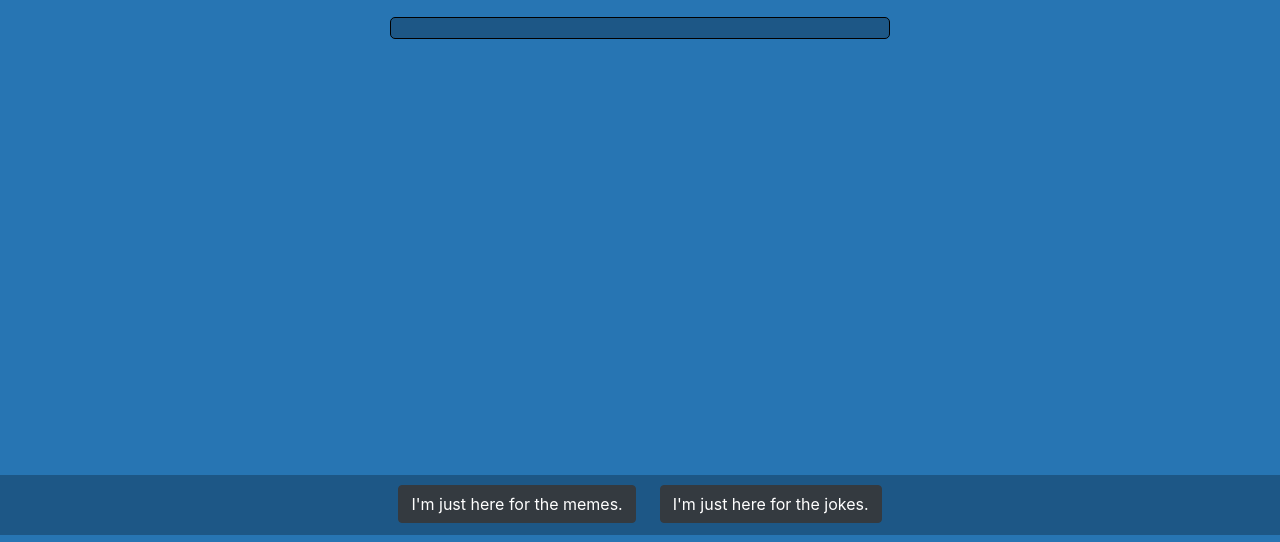
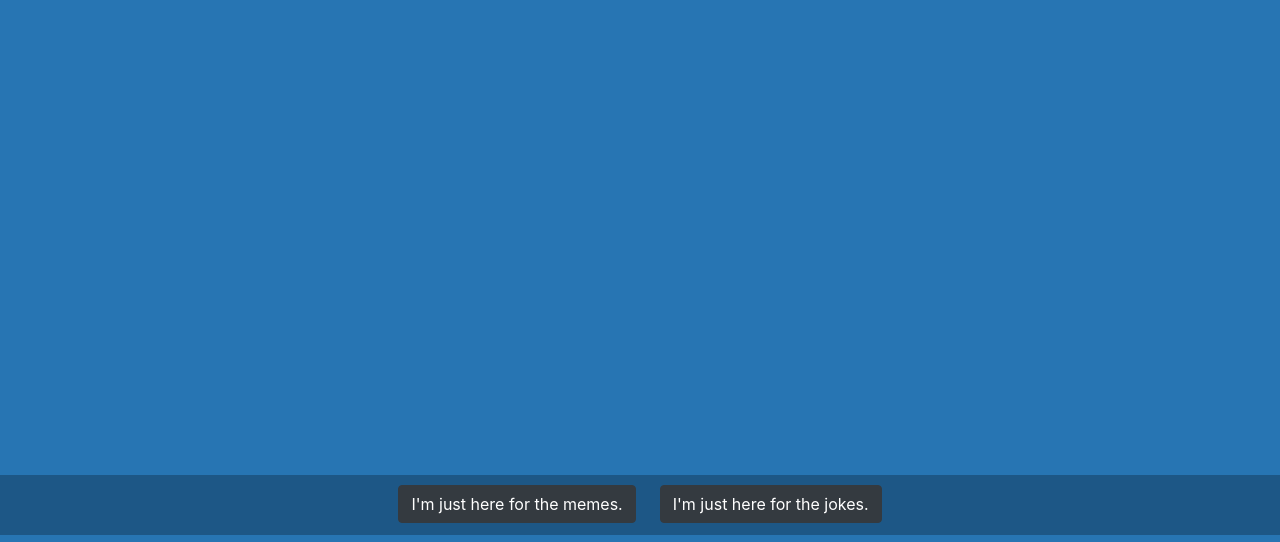
Before and after one commit to jmh129/BruHub, a plain HTML site: page index.html in a window 1280 px wide. Shown: the part 258-800 px from the top of the page. Drawn offline with nearby package versions, Linux system fonts and the light colour scheme.

Commit message:
hiding container 1 below the welcome screen.

```diff
--- a/index.html
+++ b/index.html
@@ -36,7 +36,7 @@
       <h1>Welcome to <img src="./assets/img/bruhublogo.png"></h1>
       <p>Enter your city in the search bar to get started!</p>
     </div>
-    <div class="container-1 row" id="search-results"></div>
+    <div class="container-1 row hide" id="search-results"></div>
     <div class="container container2">
       <div class="col hide" id="joke"></div>
     </div>
```
